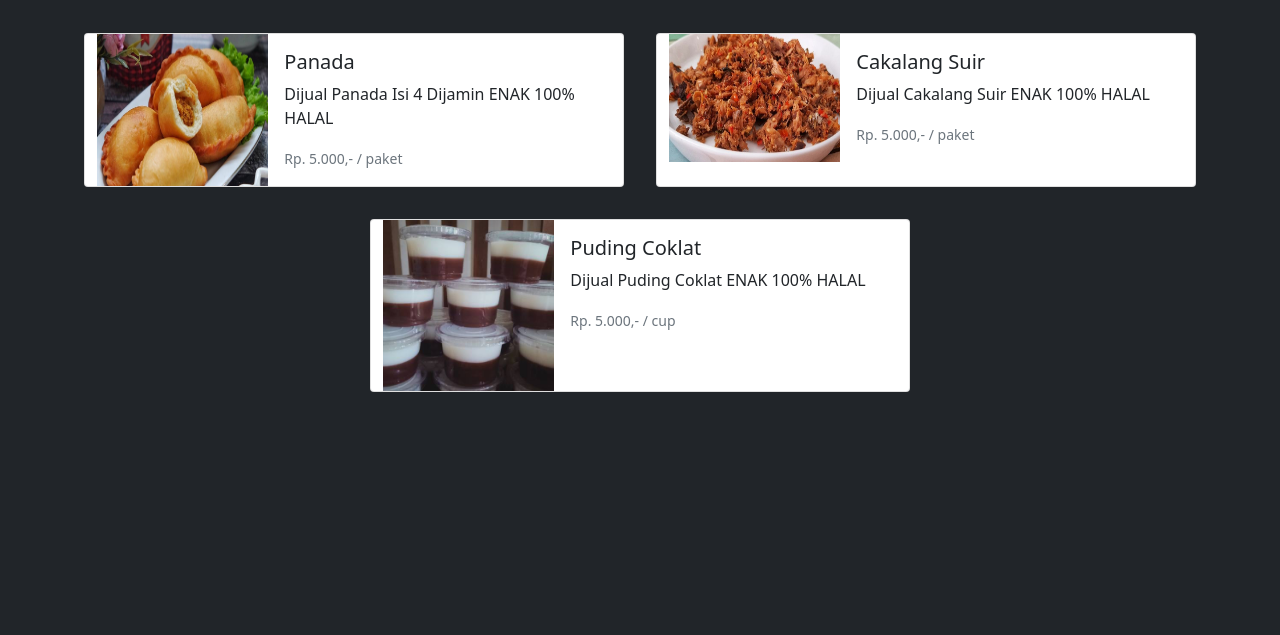
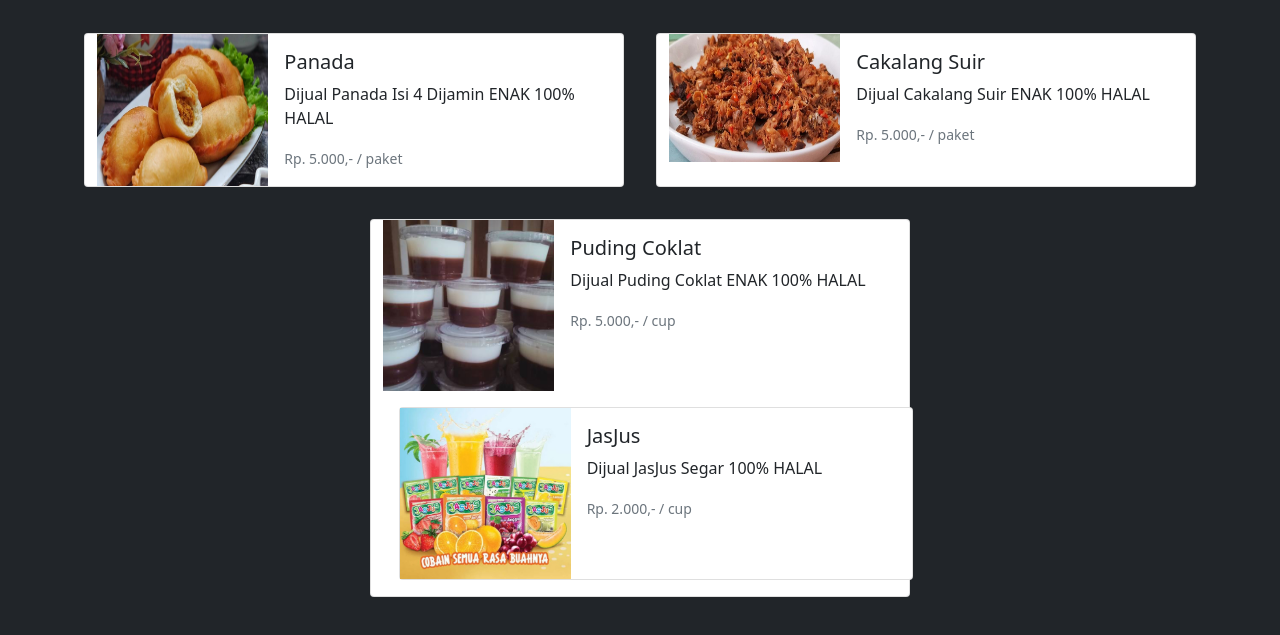
Before and after one commit to smabitClassX-L/smabitClassX-L.github.io, a plain HTML site: page wirausaha/index.html in a window 1280 px wide. Shown: the part 63-698 px from the top of the page. Drawn offline with nearby package versions, Linux system fonts and the light colour scheme.

Commit message:
index.html

```diff
--- a/wirausaha/index.html
+++ b/wirausaha/index.html
@@ -88,6 +88,18 @@
               <p class="card-text"><small class="text-muted">Rp. 5.000,- / cup</small></p>
             </div>
           </div>
+          <div class="card m-3" style="max-width: 540px; cursor: pointer">
+        <div class="row g-0">
+          <div class="col-md-4">
+            <img src="/assets/jasjus.jpg" class="img-fluid" alt="..." style="height: 100%">
+          </div>
+          <div class="col-md-8">
+            <div class="card-body">
+              <h5 class="card-title">JasJus</h5>
+              <p class="card-text">Dijual JasJus Segar 100% HALAL</p>
+              <p class="card-text"><small class="text-muted">Rp. 2.000,- / cup</small></p>
+            </div>
+          </div>
         </div>
       </div>
     </div>
```
